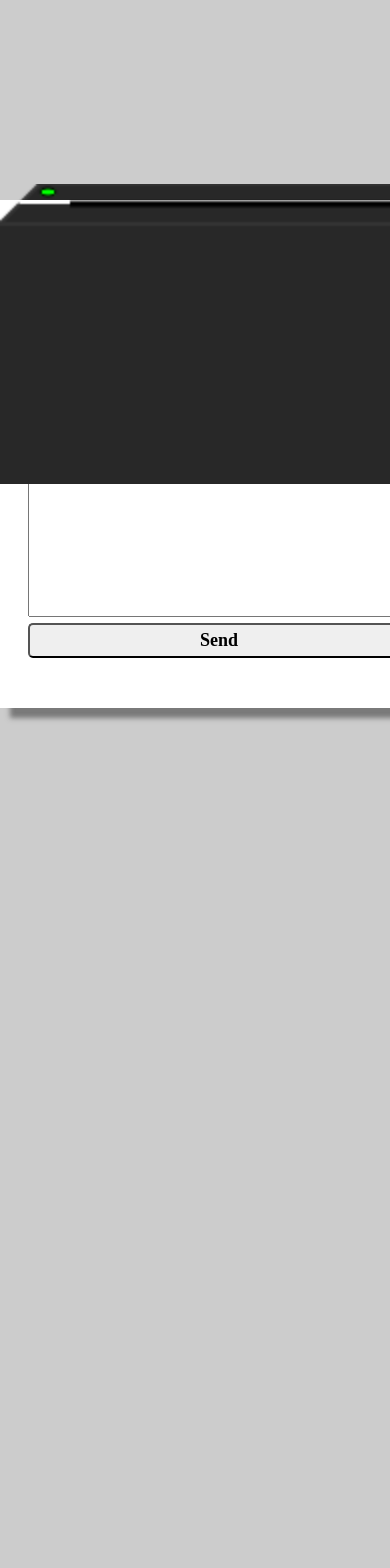
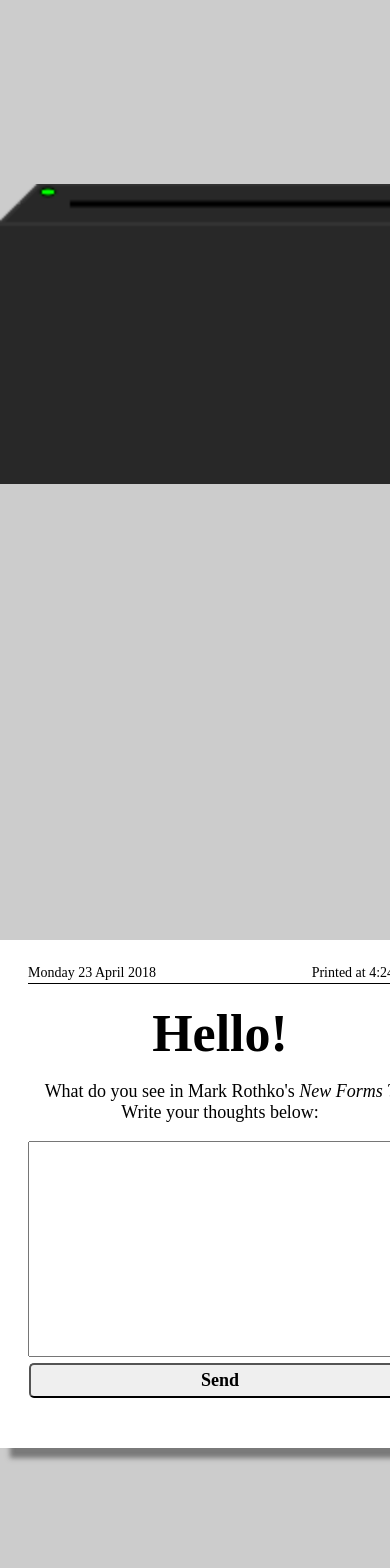
Before and after one commit to chunw/art.empath.io, a Flask app: page / in a window 390 px wide; the page is wider, and only the part inside the window is pictured. Shown: the part 460-2028 px from the top of that part. Before the commit the page ends 1181 px from the top of that part, so only its background shows below. Run offline with Flask 2, Linux system fonts and the light colour scheme; data that the repository does not hold is empty.

Commit message:
Optimize for mobile

```diff
--- a/static/css/printer.css
+++ b/static/css/printer.css
@@ -5,7 +5,9 @@ body {
   background-color: #ccc; }
 
 #container {
-  margin-top: 660px;
+  margin-top: 1400px;
+  text-align: center;
+  width: 100%;
 }
 
 .system_info {
```
